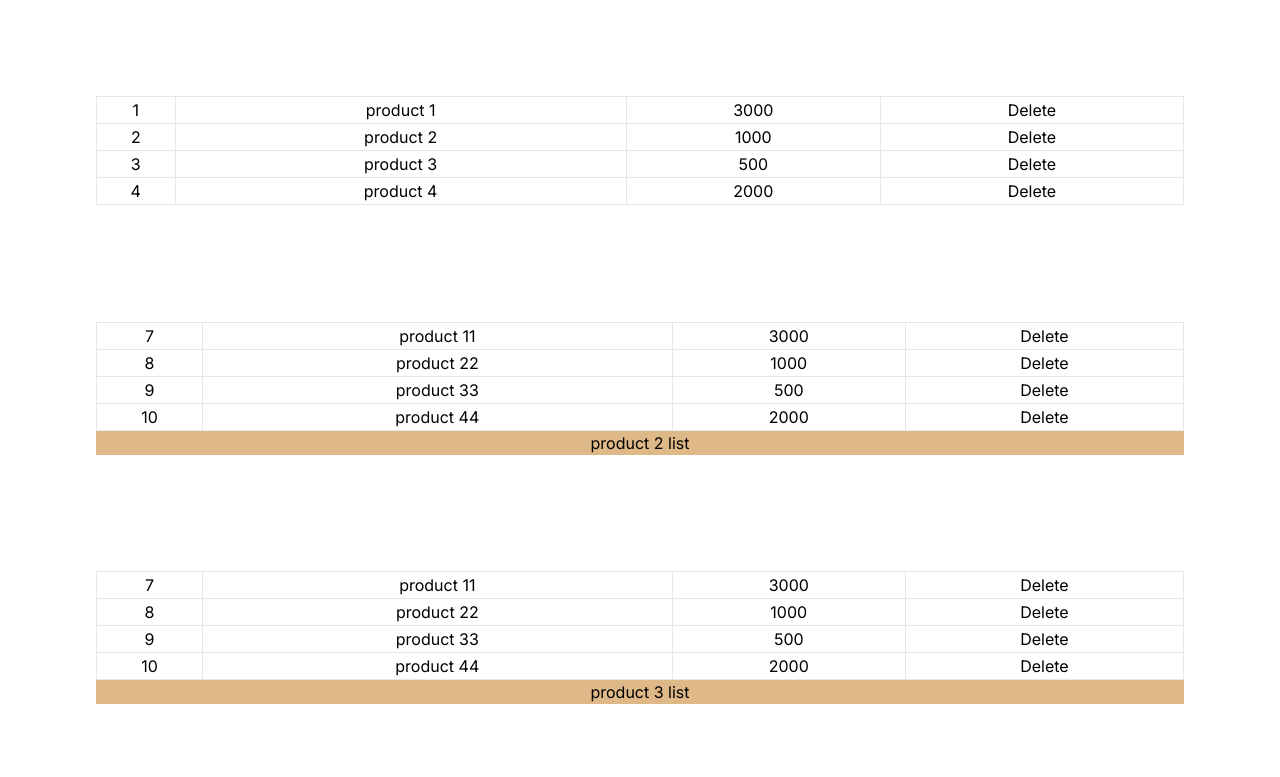
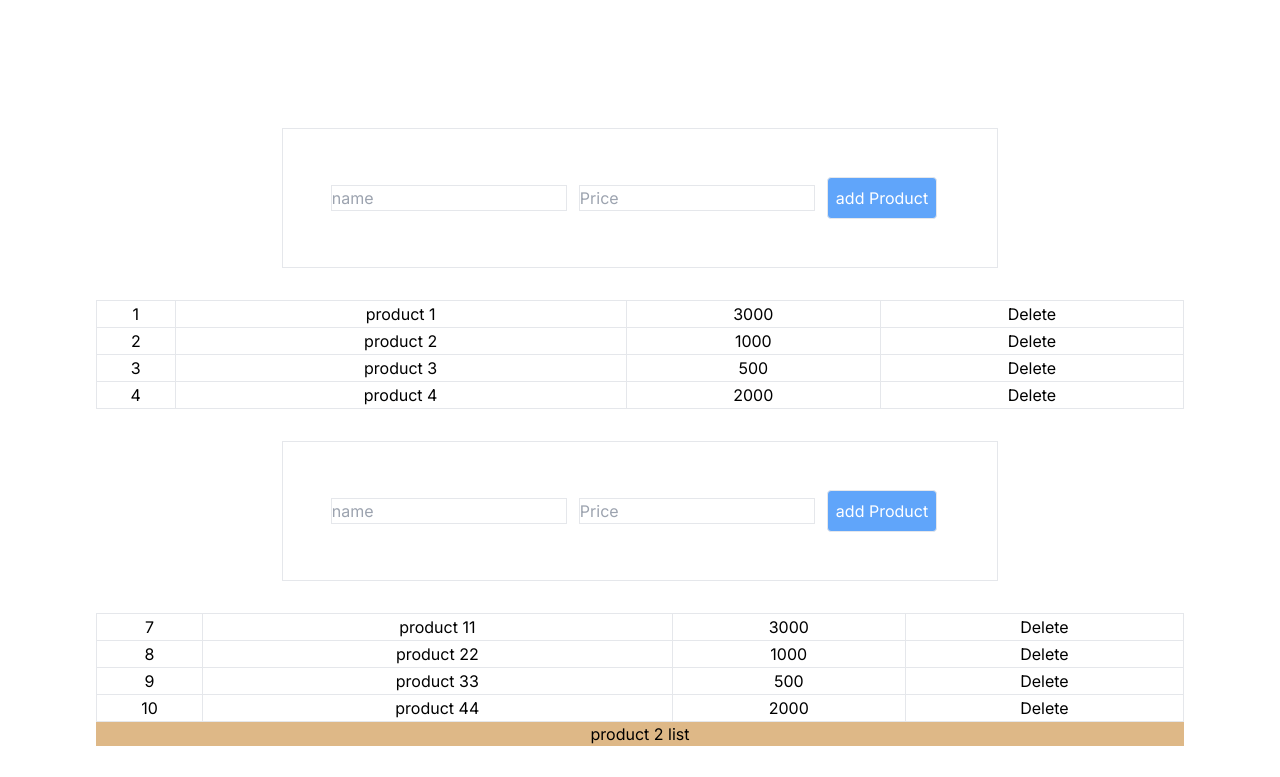
Before and after one commit to htimnak/HomeWorkNextJs, a Next.js app: page / in a window 1280 px wide. Shown: the top 777 px of the page. Built offline with nearby package versions, Linux system fonts and the light colour scheme.

Commit message:
how to use another component in side component and how to pass state as props to them

```diff
--- /dev/null
+++ b/src/components/AddForm.tsx
@@ -0,0 +1,29 @@
+const formData ={
+    ID:"",
+    name:"",
+    price:""
+}
+function AddForm({MyDataState,setMyDataState}) {
+
+    const changeNameHandler = (e)=>{
+        formData.name =e.target.value;
+     }
+     const changePriceHandler = (e)=>{
+         formData.price =e.target.value;
+     }
+     const submiHandler = (e)=>{
+        e.preventDefault();
+        formData.ID= Math.random();
+         console.log(formData);
+         setMyDataState([...MyDataState,formData]);
+     }
+    return (
+        <form className={"mb-8 mt-8 border p-12"} onSubmit={submiHandler}>
+            <input className={"border mr-3"} type={"text"} name={"name"} placeholder={"name"} onChange={changeNameHandler}/>
+            <input className={"border mr-3"} type={"text"} name={"price"} placeholder={"Price"} onChange={changePriceHandler}/>
+            <input className={" bg-blue-400 text-white rounded p-2 border mr-3"} type={"submit"} value={"add Product"}/>
+        </form>
+    );
+}
+
+export default AddForm;
--- a/src/components/MyTable.tsx
+++ b/src/components/MyTable.tsx
@@ -1,4 +1,5 @@
 import {useState} from "react";
+import AddForm from "@/components/AddForm";
 
 
 interface product{
@@ -28,8 +29,10 @@ export default function MyTable({myData,caption}:props){
     }
 
     return (
+        <>
+        <AddForm MyDataState ={MyDataState} setMyDataState ={setMyDataState}/>
+        <table className={"w-full bg-white text-black text-center  "}>
 
-        <table className={"w-full bg-white text-black text-center  "}>
             {
                 /*caption != null ? <caption style={{backgroundColor:"BurlyWood",captionSide:"bottom"}}>{caption}</caption> : ''*/
                 caption && <caption style={{backgroundColor:"BurlyWood",captionSide:"bottom"}}>{caption}</caption>
@@ -57,7 +60,7 @@ export default function MyTable({myData,caption}:props){
             </tbody>
         </table>
 
-
+        </>
 
     )
 
```
